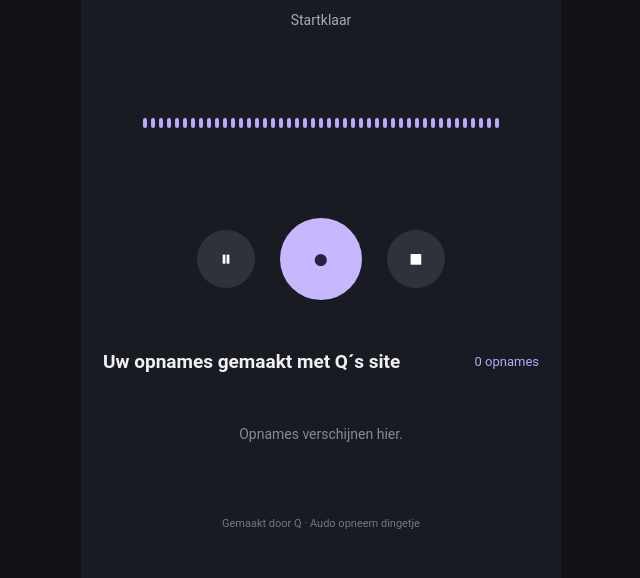
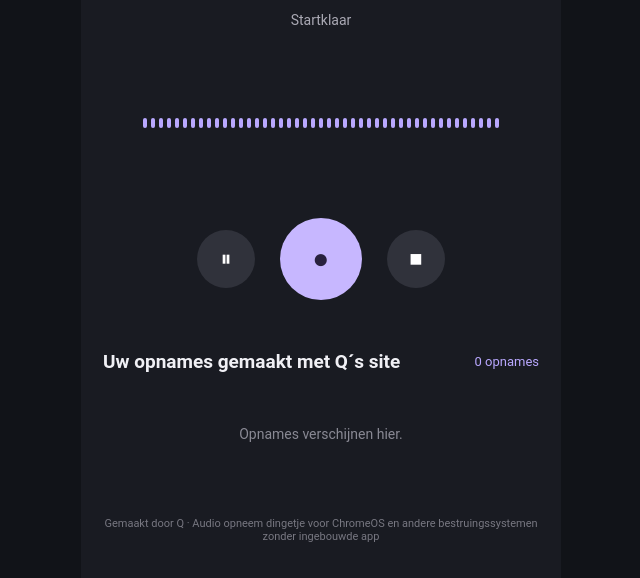
Before and after one commit to quintenmuskens-png/voicerecorder, a plain HTML site: page index.html in a window 1280 px wide. Shown: the part 222-800 px from the top of the page, without its empty margins (319-959 px from the left). Drawn offline with Linux system fonts and the light colour scheme.

Commit message:
Update footer text for clarity and detail

```diff
--- a/index.html
+++ b/index.html
@@ -271,7 +271,7 @@ header span {
 </div>
 
 <div class="footer">
-    Gemaakt door Q · Audo opneem dingetje
+    Gemaakt door Q · Audio opneem dingetje voor ChromeOS en andere bestruingssystemen zonder ingebouwde app
 </div>
 
 </div>
```
